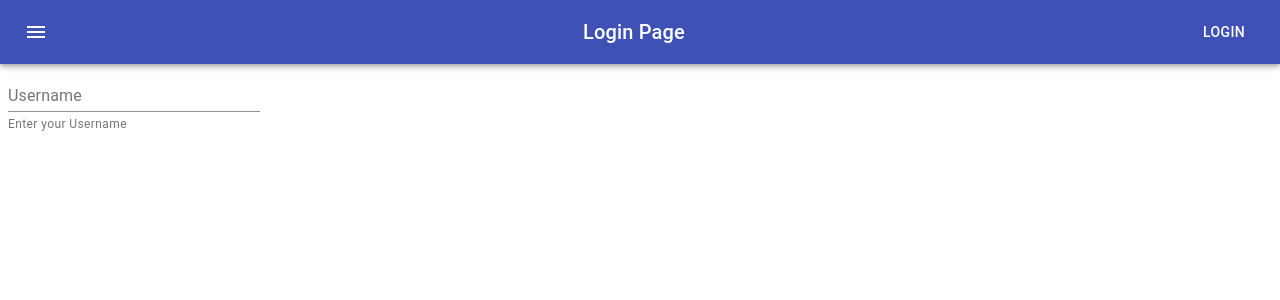
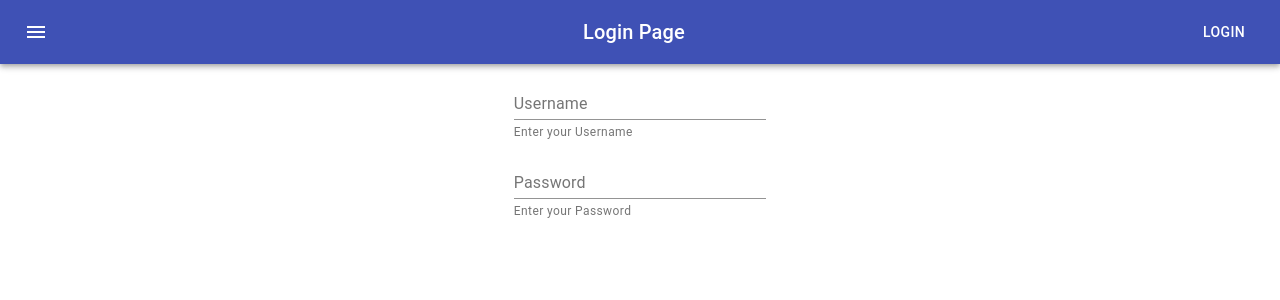
Before and after one commit to MattCoston/React_Music_Dashboard, a React (Create React App) app in the folder music-dashboard/: page / in a window 1280 px wide. Shown: the top 300 px of the page. Built offline with nearby package versions, Linux system fonts and the light colour scheme.

Commit message:
Added bad password field implementation

```diff
--- a/music-dashboard/src/components/usernamefield.js
+++ b/music-dashboard/src/components/usernamefield.js
@@ -8,9 +8,10 @@ const useStyles = makeStyles((theme) => ({
     flexWrap: 'wrap',
   },
   textField: {
-    marginLeft: theme.spacing(1),
-    marginRight: theme.spacing(1),
+    marginLeft: theme.spacing(50),
+    marginRight: theme.spacing(50),
     width: '25ch',
+    marginTop: theme.spacing(1)
   },
 }));
 
@@ -28,6 +29,13 @@ export default function UsernameField() {
           helperText="Enter your Username"
           margin=""
         />
+        <TextField
+          label="Password"
+          id="margin-dense"
+          className={classes.textField}
+          helperText="Enter your Password"
+          margin=""
+        />
       </div>
 
     </div>
```
Also changed, not shown: 1 other file (tests, documents, lock files or other folders).
